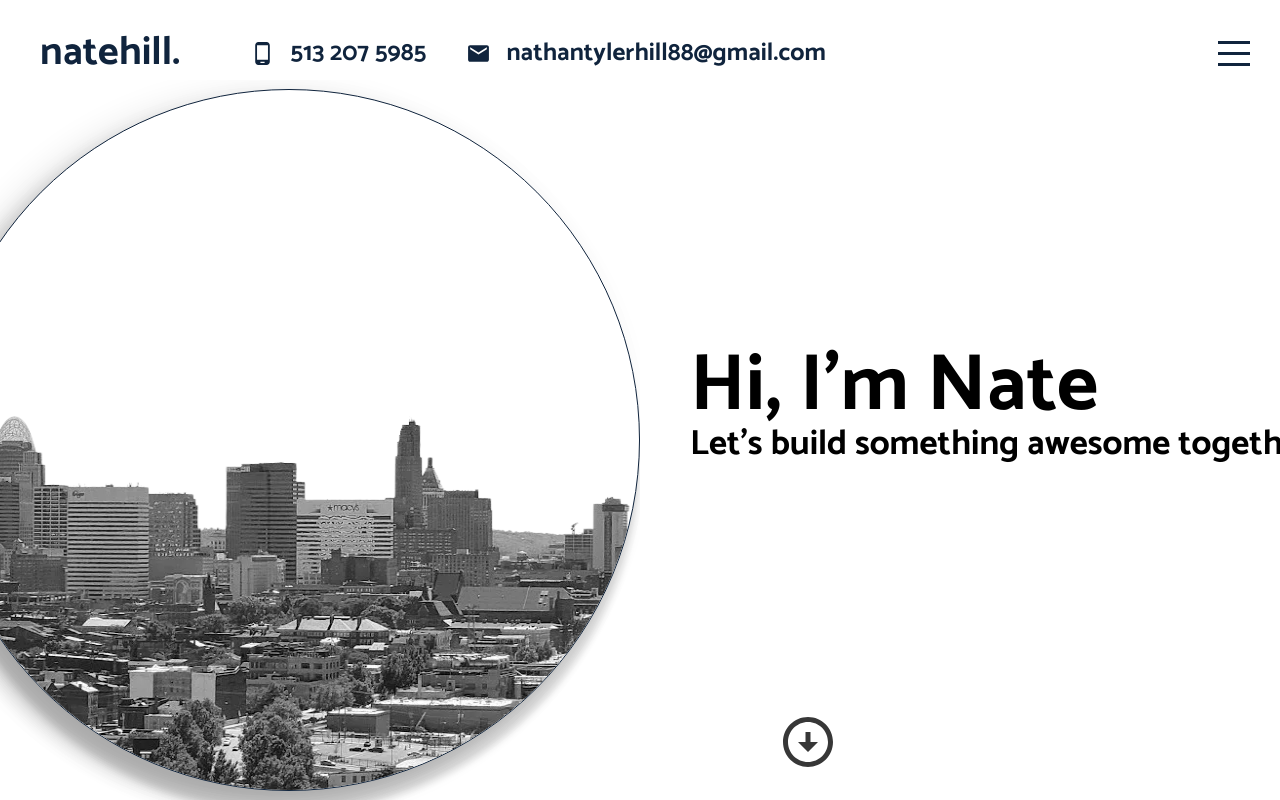
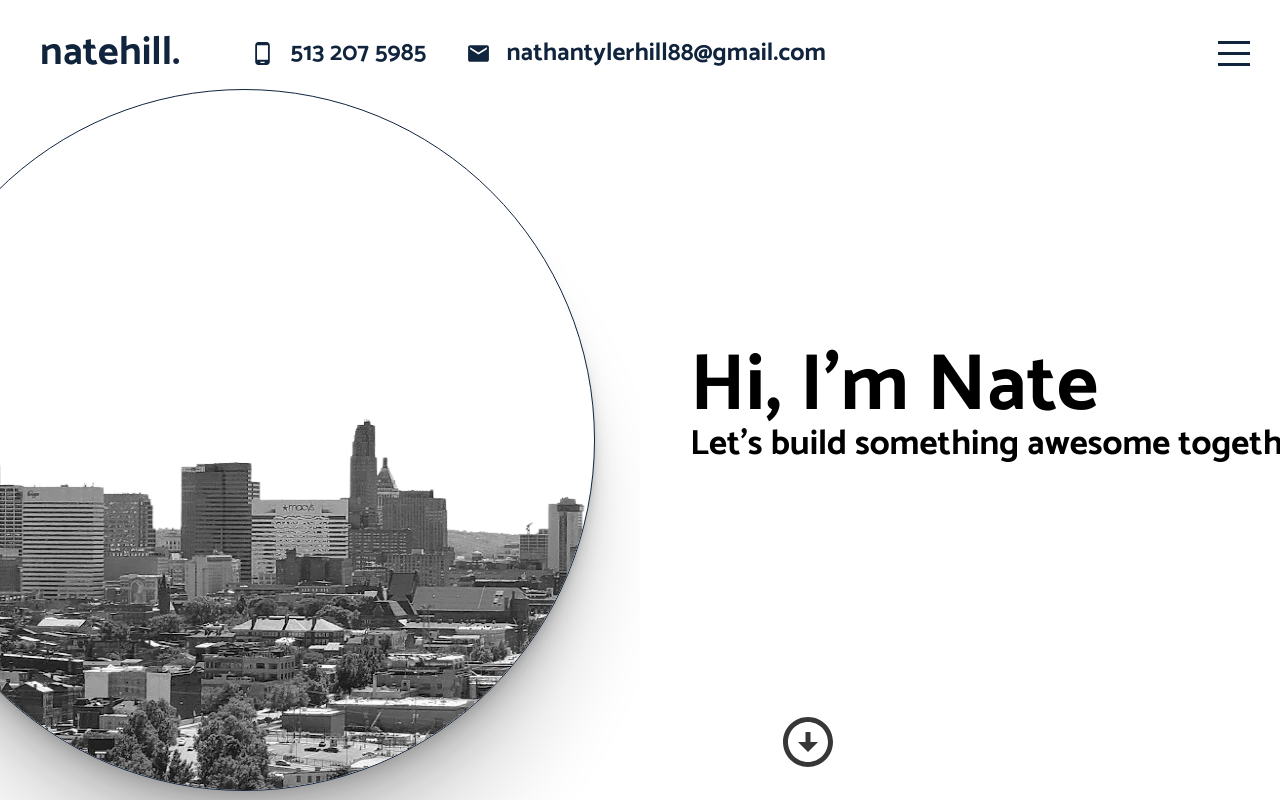
Before and after one commit to estin8/reactportfolio, a React (Create React App) app: page / in a window 1280 px wide. Built offline with nearby package versions, Linux system fonts and the light colour scheme.

Commit message:
tweaked margins on intro

```diff
--- a/src/components/intro/intro.scss
+++ b/src/components/intro/intro.scss
@@ -17,6 +17,7 @@
             width: 700px;
             height: 700px;
             margin-top: 3%;
+            margin-right: 7%;
             background-color: white;
             border: 1px solid rgb(16, 36, 61);
             border-radius: 50%;
@@ -27,17 +28,13 @@
             overflow: hidden;
             z-index: 10;
 
-            box-shadow: 0 2.8px 22px rgb(0 0 0 / 3%),
-                -20px 12px 20px rgb(0 0 0 / 5%),
-                -20px 20px 20px rgb(0 0 0 / 6%),
-                -12px 20px 20px 0px rgb(0 0 0 / 7%),
-                -20px 4px 33.4px rgb(0 0 0 / 9%),
-                -3px 20px 7px 2px rgb(0 0 0 / 12%);
+            box-shadow: 0 2.8px 2.2px rgb(0 0 0 / 3%), 0 6.7px 5.3px rgb(0 0 0 / 5%), 0 12.5px 10px rgb(0 0 0 / 6%), 0 22.3px 17.9px rgb(0 0 0 / 7%), 0 41.8px 33.4px rgb(0 0 0 / 9%), 0 100px 80px rgb(0 0 0 / 12%);
 
             @include mobile {
                 align-items: flex-start;
                 width: 200px;
                 height: 200px;
+                margin-right: unset;
                 background-color: white;
                 border: 1px solid rgb(16, 36, 61);
                 margin-top: 25%;
```
